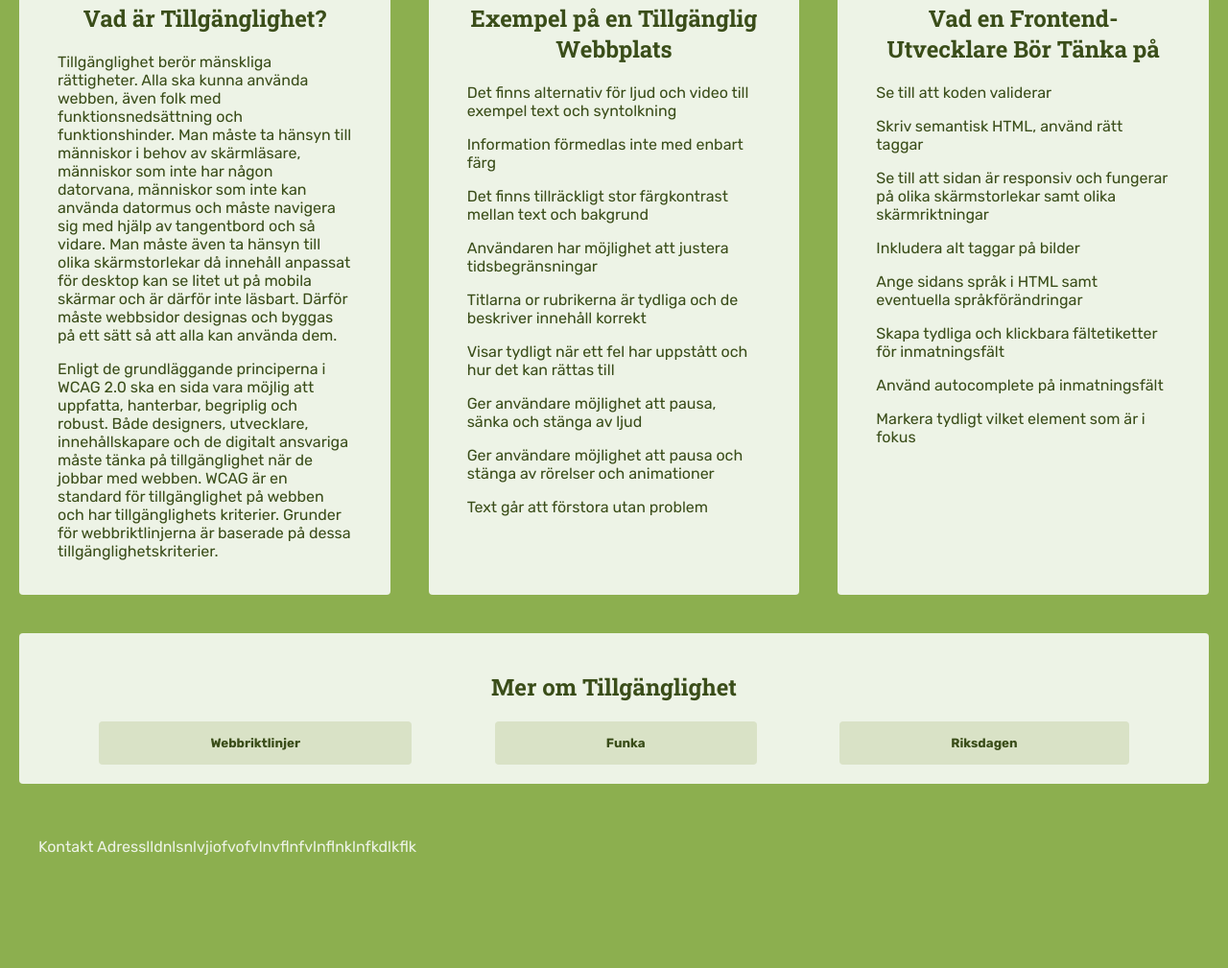
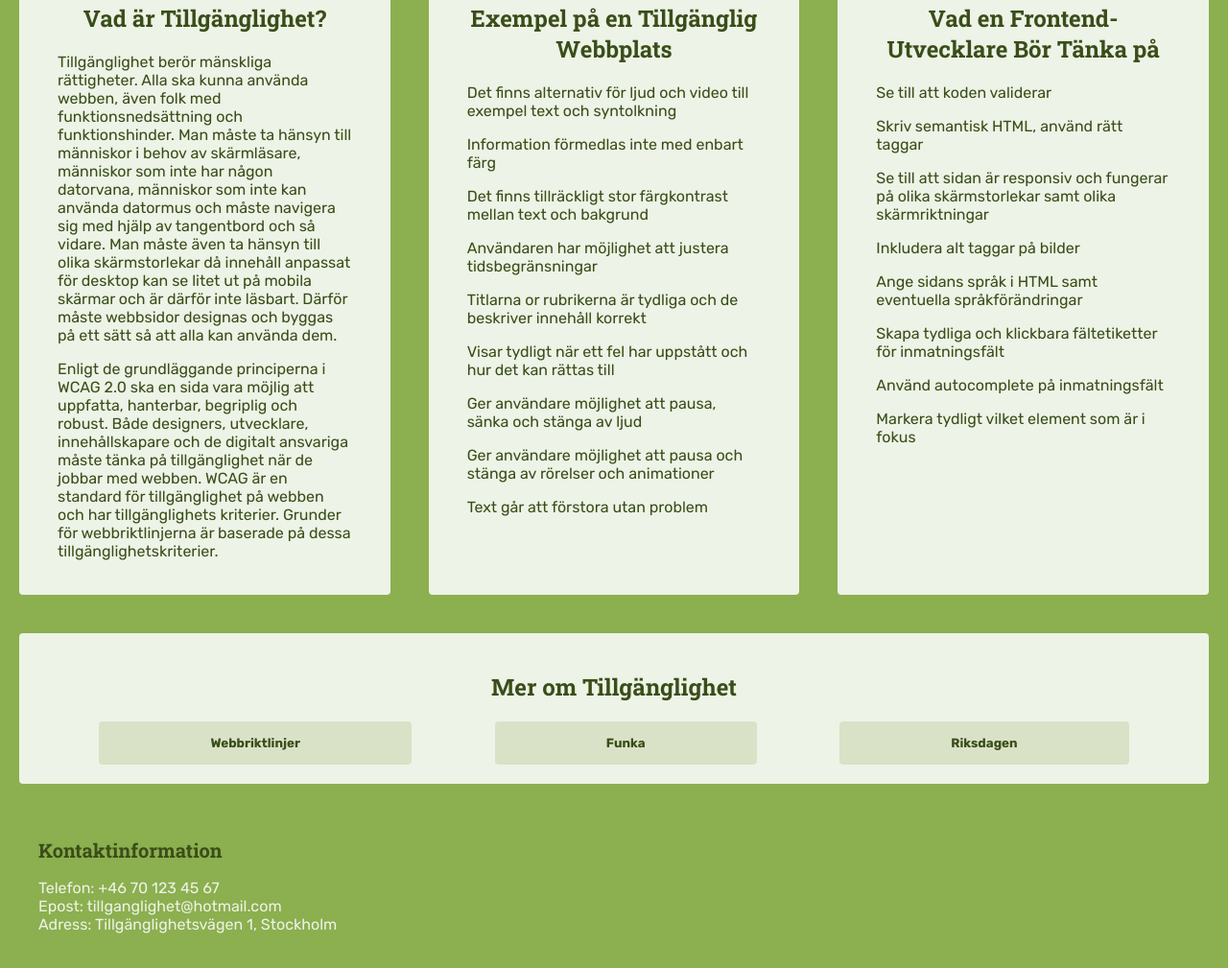
Before and after one commit to emblafant/Tillg-nglighet-Inl-mningsuppgift, a plain HTML site: page index.html in a window 1280 px wide. Shown: the part 397-1406 px from the top of the page at 96% size. Before the commit the page ends 1325 px from the top, so only its background shows below. Drawn offline with Linux system fonts and the light colour scheme.

Commit message:
fixed footer

```diff
--- a/index.html
+++ b/index.html
@@ -61,7 +61,11 @@
     </section>
   </main>
   <footer>
-    <p>Kontakt Adresslldnlsnlvjiofvofvlnvflnfvlnflnklnfkdlkflk</p>
+    <h2>Kontaktinformation</h2>
+    <p>Telefon: +46 70 123 45 67 </br>
+      Epost: tillganglighet@hotmail.com </br>
+      Adress: Tillgänglighetsvägen 1, Stockholm
+    </p>
   </footer>
 </body>
 </html>
--- a/styles/style.scss
+++ b/styles/style.scss
@@ -88,6 +88,10 @@ footer {
   p {
     color: $pale-green;
   }
+  h2 {
+    text-align: left;
+    font-size: 20px;
+  }
 
   @include for-tablet {
     padding: $tablet-padding;
```
Also changed, not shown: styles/style.css, 1 other file.
